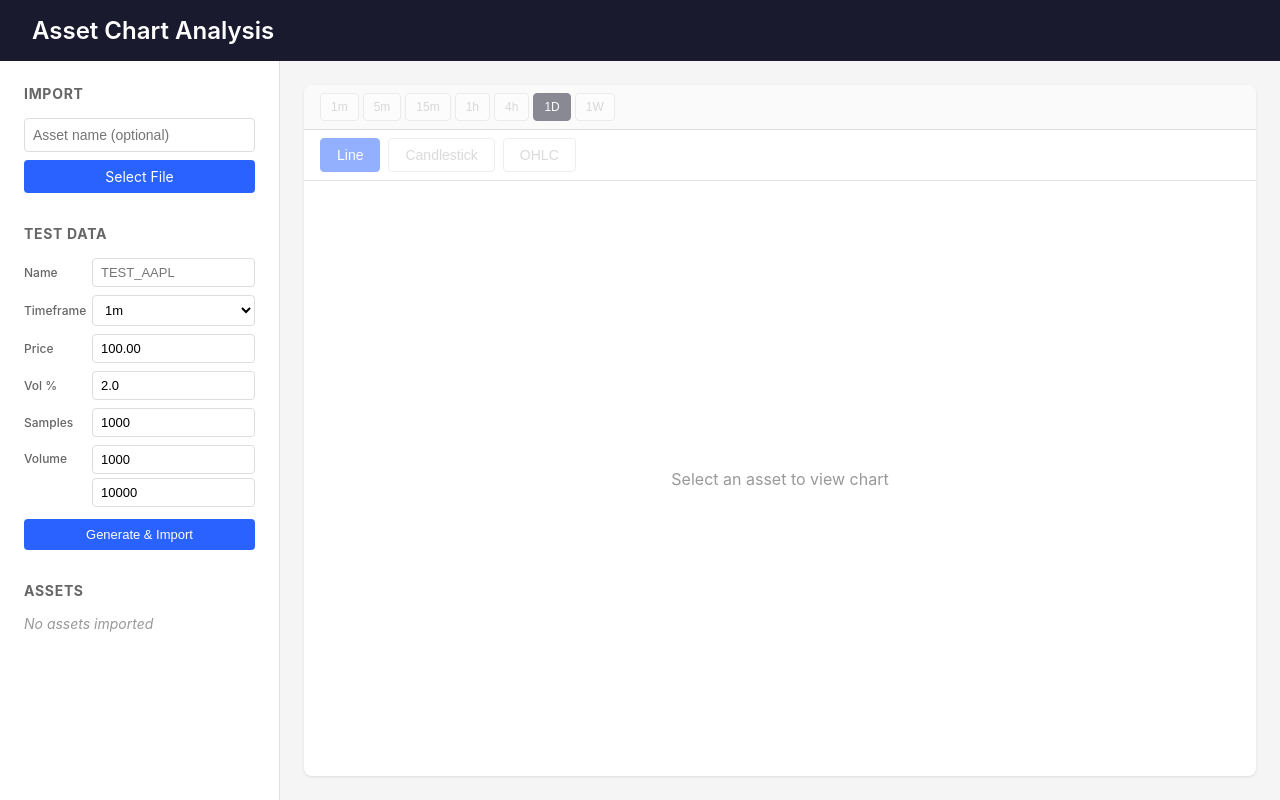
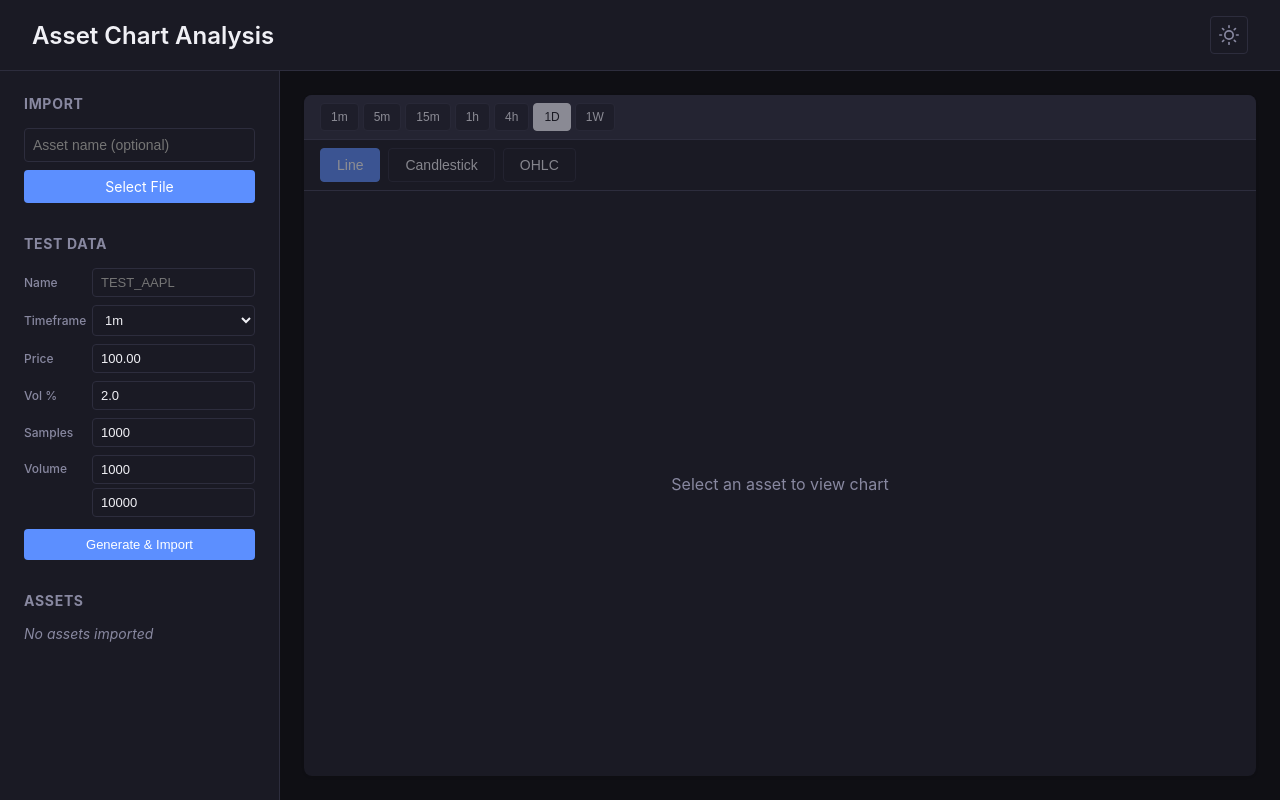
Before and after one commit to van2015/train2trade, a React (Vite) app: page / in a window 1280 px wide. Built offline with nearby package versions, Linux system fonts and the light colour scheme.

Commit message:
feat: add dark theme support with theme toggle

```diff
--- a/src/App.tsx
+++ b/src/App.tsx
@@ -6,6 +6,9 @@ import { TestDataGenerator } from './components/TestDataGenerator/TestDataGenera
 import { AssetList } from './components/AssetList/AssetList';
 import { ChartView } from './components/ChartView/ChartView';
 import { Toast } from './components/Toast/Toast';
+import { ThemeToggle, initTheme } from './components/ThemeToggle/ThemeToggle';
+
+initTheme();
 
 function App() {
   const {
@@ -29,6 +32,7 @@ function App() {
       <Toast toasts={toasts} onDismiss={dismissToast} />
       <header className="app-header">
         <h1>Asset Chart Analysis</h1>
+        <ThemeToggle />
       </header>
 
       <main className="app-main">
--- /dev/null
+++ b/src/components/ThemeToggle/ThemeToggle.tsx
@@ -0,0 +1,61 @@
+import { useCallback } from 'react';
+
+const STORAGE_KEY = 'theme';
+
+function getCurrentTheme(): string {
+  if (typeof window === 'undefined') return 'dark';
+  return localStorage.getItem(STORAGE_KEY) || 'dark';
+}
+
+function setTheme(theme: string): void {
+  document.documentElement.setAttribute('data-theme', theme);
+  localStorage.setItem(STORAGE_KEY, theme);
+}
+
+function toggleTheme(): void {
+  const current = getCurrentTheme();
+  const next = current === 'dark' ? 'light' : 'dark';
+  setTheme(next);
+  window.dispatchEvent(new CustomEvent('themechange'));
+}
+
+function SunIcon() {
+  return (
+    <svg viewBox="0 0 24 24" fill="none" stroke="currentColor" strokeWidth="2" strokeLinecap="round" strokeLinejoin="round">
+      <circle cx="12" cy="12" r="5" />
+      <line x1="12" y1="1" x2="12" y2="3" />
+      <line x1="12" y1="21" x2="12" y2="23" />
+      <line x1="4.22" y1="4.22" x2="5.64" y2="5.64" />
+      <line x1="18.36" y1="18.36" x2="19.78" y2="19.78" />
+      <line x1="1" y1="12" x2="3" y2="12" />
+      <line x1="21" y1="12" x2="23" y2="12" />
+      <line x1="4.22" y1="19.78" x2="5.64" y2="18.36" />
+      <line x1="18.36" y1="5.64" x2="19.78" y2="4.22" />
+    </svg>
+  );
+}
+
+function MoonIcon() {
+  return (
+    <svg viewBox="0 0 24 24" fill="none" stroke="currentColor" strokeWidth="2" strokeLinecap="round" strokeLinejoin="round">
+      <path d="M21 12.79A9 9 0 1 1 11.21 3 7 7 0 0 0 21 12.79z" />
+    </svg>
+  );
+}
+
+export function ThemeToggle() {
+  const handleClick = useCallback(() => {
+    toggleTheme();
+  }, []);
+
+  return (
+    <button className="theme-toggle" onClick={handleClick} aria-label="Toggle theme">
+      {getCurrentTheme() === 'dark' ? <SunIcon /> : <MoonIcon />}
+    </button>
+  );
+}
+
+export function initTheme(): void {
+  const saved = getCurrentTheme();
+  document.documentElement.setAttribute('data-theme', saved);
+}
--- a/src/index.css
+++ b/src/index.css
@@ -4,10 +4,44 @@
   padding: 0;
 }
 
+:root {
+  --bg-primary: #f5f5f7;
+  --bg-secondary: #ffffff;
+  --bg-tertiary: #f0f0f2;
+  --text-primary: #1a1a2e;
+  --text-secondary: #666680;
+  --border: #e0e0e8;
+  --primary: #2962FF;
+  --primary-hover: #1a52e0;
+  --error: #d32f2f;
+  --warning: #f57c00;
+  --success: #2e7d32;
+  --chart-bg: #ffffff;
+  --chart-text: #666680;
+  --chart-grid: #e8e8e8;
+}
+
+[data-theme="dark"] {
+  --bg-primary: #0f0f14;
+  --bg-secondary: #1a1a24;
+  --bg-tertiary: #242432;
+  --text-primary: #f0f0f5;
+  --text-secondary: #8888a0;
+  --border: #2d2d3d;
+  --primary: #5c8fff;
+  --primary-hover: #4d7fee;
+  --error: #ff6b6b;
+  --warning: #ffb347;
+  --success: #69db7c;
+  --chart-bg: #121218;
+  --chart-text: #8888a0;
+  --chart-grid: #2d2d3d;
+}
+
 body {
   font-family: -apple-system, BlinkMacSystemFont, 'Segoe UI', Roboto, Oxygen, Ubuntu, sans-serif;
-  color: #333;
-  background: #f5f5f5;
+  color: var(--text-primary);
+  background: var(--bg-primary);
 }
 
 .app {
@@ -17,14 +51,41 @@ body {
 }
 
 .app-header {
-  background: #1a1a2e;
-  color: white;
+  background: var(--bg-secondary);
+  color: var(--text-primary);
   padding: 1rem 2rem;
+  display: flex;
+  justify-content: space-between;
+  align-items: center;
+  border-bottom: 1px solid var(--border);
 }
 
 .app-header h1 {
   font-size: 1.5rem;
   font-weight: 600;
+}
+
+.theme-toggle {
+  background: transparent;
+  border: 1px solid var(--border);
+  border-radius: 4px;
+  padding: 0.5rem;
+  cursor: pointer;
+  color: var(--text-secondary);
+  display: flex;
+  align-items: center;
+  justify-content: center;
+  transition: all 0.2s;
+}
+
+.theme-toggle:hover {
+  background: var(--bg-tertiary);
+  color: var(--text-primary);
+}
+
+.theme-toggle svg {
+  width: 20px;
+  height: 20px;
 }
 
 .app-main {
@@ -34,8 +95,8 @@ body {
 
 .sidebar {
   width: 280px;
-  background: white;
-  border-right: 1px solid #e0e0e0;
+  background: var(--bg-secondary);
+  border-right: 1px solid var(--border);
   padding: 1.5rem;
   display: flex;
   flex-direction: column;
@@ -46,7 +107,7 @@ body {
 .sidebar section h2 {
   font-size: 0.875rem;
   text-transform: uppercase;
-  color: #666;
+  color: var(--text-secondary);
   margin-bottom: 1rem;
   letter-spacing: 0.05em;
 }
@@ -59,15 +120,17 @@ body {
 
 .import-section input[type="text"] {
   padding: 0.5rem;
-  border: 1px solid #ddd;
+  border: 1px solid var(--border);
   border-radius: 4px;
   font-size: 0.875rem;
+  background: var(--bg-secondary);
+  color: var(--text-primary);
 }
 
 .file-input-label {
   display: inline-block;
   padding: 0.5rem 1rem;
-  background: #2962FF;
+  background: var(--primary);
   color: white;
   border-radius: 4px;
   cursor: pointer;
@@ -80,11 +143,11 @@ body {
 }
 
 .file-input-label:hover {
-  background: #1a52e0;
+  background: var(--primary-hover);
 }
 
 .file-input-label:has(input:disabled) {
-  background: #ccc;
+  background: var(--text-secondary);
   cursor: not-allowed;
 }
 
@@ -95,7 +158,7 @@ body {
 }
 
 .asset-list-empty {
-  color: #999;
+  color: var(--text-secondary);
   font-size: 0.875rem;
   font-style: italic;
 }
@@ -104,25 +167,30 @@ body {
   display: flex;
   align-items: center;
   padding: 0.75rem;
-  background: #f5f5f5;
+  background: var(--bg-tertiary);
   border-radius: 4px;
   gap: 0.5rem;
 }
 
 .asset-item.selected {
-  background: #e3f2fd;
-  border: 1px solid #2962FF;
+  background: var(--primary);
+  color: white;
+}
+
+.asset-item.selected .asset-data-count {
+  color: rgba(255, 255, 255, 0.8);
 }
 
 .asset-name {
   flex: 1;
   font-weight: 500;
   cursor: pointer;
+  color: var(--text-primary);
 }
 
 .asset-data-count {
   font-size: 0.75rem;
-  color: #666;
+  color: var(--text-secondary);
 }
 
 .delete-btn {
@@ -130,15 +198,18 @@ body {
   height: 24px;
   border: none;
   background: transparent;
-  color: #999;
+  color: var(--text-secondary);
   font-size: 1.25rem;
   cursor: pointer;
   border-radius: 4px;
+  display: flex;
+  align-items: center;
+  justify-content: center;
 }
 
 .delete-btn:hover {
-  background: #fee;
-  color: #d32f2f;
+  background: var(--error);
+  color: white;
 }
 
 .chart-section {
@@ -152,7 +223,7 @@ body {
   flex: 1;
   display: flex;
   flex-direction: column;
-  background: white;
+  background: var(--bg-secondary);
   border-radius: 8px;
   box-shadow: 0 1px 3px rgba(0, 0, 0, 0.1);
   overflow: hidden;
@@ -162,21 +233,22 @@ body {
   display: flex;
   gap: 0.5rem;
   padding: 0.5rem 1rem;
-  border-bottom: 1px solid #e0e0e0;
+  border-bottom: 1px solid var(--border);
 }
 
 .timeframe-selector {
   display: flex;
   gap: 0.25rem;
   padding: 0.5rem 1rem;
-  border-bottom: 1px solid #e0e0e0;
-  background: #fafafa;
+  border-bottom: 1px solid var(--border);
+  background: var(--bg-tertiary);
 }
 
 .timeframe-btn {
   padding: 0.375rem 0.625rem;
-  border: 1px solid #ddd;
-  background: white;
+  border: 1px solid var(--border);
+  background: var(--bg-secondary);
+  color: var(--text-primary);
   border-radius: 4px;
   cursor: pointer;
   font-size: 0.75rem;
@@ -185,13 +257,13 @@ body {
 }
 
 .timeframe-btn:hover {
-  background: #f5f5f5;
+  background: var(--bg-tertiary);
 }
 
 .timeframe-btn.active {
-  background: #1a1a2e;
-  color: white;
-  border-color: #1a1a2e;
+  background: var(--text-primary);
+  color: var(--bg-primary);
+  border-color: var(--text-primary);
 }
 
 .timeframe-btn:disabled {
@@ -201,8 +273,9 @@ body {
 
 .chart-type-btn {
   padding: 0.5rem 1rem;
-  border: 1px solid #ddd;
-  background: white;
+  border: 1px solid var(--border);
+  background: var(--bg-secondary);
+  color: var(--text-primary);
   border-radius: 4px;
   cursor: pointer;
   font-size: 0.875rem;
@@ -210,13 +283,13 @@ body {
 }
 
 .chart-type-btn:hover {
-  background: #f5f5f5;
+  background: var(--bg-tertiary);
 }
 
 .chart-type-btn.active {
-  background: #2962FF;
+  background: var(--primary);
   color: white;
-  border-color: #2962FF;
+  border-color: var(--primary);
 }
 
 .chart-type-btn:disabled {
@@ -236,13 +309,13 @@ body {
   display: flex;
   align-items: center;
   justify-content: center;
-  color: #999;
+  color: var(--text-secondary);
   font-size: 1rem;
 }
 
 .error-message {
-  background: #ffebee;
-  color: #c62828;
+  background: var(--error);
+  color: white;
   padding: 0.75rem 1rem;
   border-radius: 4px;
   margin-bottom: 1rem;
@@ -255,7 +328,7 @@ body {
   justify-content: center;
   min-height: 100vh;
   font-size: 1.25rem;
-  color: #666;
+  color: var(--text-secondary);
 }
 
 .toast-container {
@@ -273,7 +346,7 @@ body {
   align-items: center;
   gap: 0.75rem;
   padding: 0.75rem 1rem;
-  background: white;
+  background: var(--bg-secondary);
   border-radius: 6px;
   box-shadow: 0 4px 12px rgba(0, 0, 0, 0.15);
   min-width: 280px;
@@ -293,21 +366,21 @@ body {
 }
 
 .toast-info {
-  border-left: 4px solid #2962FF;
+  border-left: 4px solid var(--primary);
 }
 
 .toast-warning {
-  border-left: 4px solid #f57c00;
+  border-left: 4px solid var(--warning);
 }
 
 .toast-error {
-  border-left: 4px solid #d32f2f;
+  border-left: 4px solid var(--error);
 }
 
 .toast-message {
   flex: 1;
   font-size: 0.875rem;
-  color: #333;
+  color: var(--text-primary);
 }
 
 .toast-dismiss {
@@ -315,7 +388,7 @@ body {
   height: 24px;
   border: none;
   background: transparent;
-  color: #999;
+  color: var(--text-secondary);
   font-size: 1.25rem;
   cursor: pointer;
   border-radius: 4px;
@@ -325,8 +398,8 @@ body {
 }
 
 .toast-dismiss:hover {
-  background: #f5f5f5;
-  color: #333;
+  background: var(--bg-tertiary);
+  color: var(--text-primary);
 }
 
 .test-data-generator {
@@ -345,7 +418,7 @@ body {
   width: 60px;
   font-size: 0.75rem;
   font-weight: 500;
-  color: #666;
+  color: var(--text-secondary);
   flex-shrink: 0;
 }
 
@@ -353,23 +426,24 @@ body {
 .tdg-row select {
   flex: 1;
   padding: 0.375rem 0.5rem;
-  border: 1px solid #ddd;
+  border: 1px solid var(--border);
   border-radius: 4px;
   font-size: 0.8125rem;
-  background: white;
+  background: var(--bg-secondary);
+  color: var(--text-primary);
   min-width: 0;
 }
 
 .tdg-row input:focus,
 .tdg-row select:focus {
   outline: none;
-  border-color: #2962FF;
-  box-shadow: 0 0 0 2px rgba(41, 98, 255, 0.1);
+  border-color: var(--primary);
+  box-shadow: 0 0 0 2px var(--primary);
 }
 
 .tdg-row input:disabled,
 .tdg-row select:disabled {
-  background: #f5f5f5;
+  background: var(--bg-tertiary);
   cursor: not-allowed;
 }
 
@@ -392,22 +466,23 @@ body {
 .tdg-vol-max {
   width: 100%;
   padding: 0.375rem 0.5rem;
-  border: 1px solid #ddd;
+  border: 1px solid var(--border);
   border-radius: 4px;
   font-size: 0.8125rem;
-  background: white;
+  background: var(--bg-secondary);
+  color: var(--text-primary);
 }
 
 .tdg-vol-min:focus,
 .tdg-vol-max:focus {
   outline: none;
-  border-color: #2962FF;
-  box-shadow: 0 0 0 2px rgba(41, 98, 255, 0.1);
+  border-color: var(--primary);
+  box-shadow: 0 0 0 2px var(--primary);
 }
 
 .validation-errors {
-  background: #ffebee;
-  color: #c62828;
+  background: var(--error);
+  color: white;
   padding: 0.5rem;
   border-radius: 4px;
   font-size: 0.75rem;
@@ -415,7 +490,7 @@ body {
 
 .generate-btn {
   padding: 0.5rem;
-  background: #2962FF;
+  background: var(--primary);
   color: white;
   border: none;
   border-radius: 4px;
@@ -427,10 +502,10 @@ body {
 }
 
 .generate-btn:hover {
-  background: #1a52e0;
+  background: var(--primary-hover);
 }
 
 .generate-btn:disabled {
-  background: #ccc;
+  background: var(--text-secondary);
   cursor: not-allowed;
 }
--- a/src/services/chart/ChartService.ts
+++ b/src/services/chart/ChartService.ts
@@ -6,4 +6,5 @@ export interface ChartService {
   renderOHLC(container: HTMLElement, data: PriceData[]): void;
   destroy(): void;
   switchChartType(type: ChartType, container: HTMLElement, data: PriceData[]): void;
+  updateTheme(): void;
 }
--- a/src/services/chart/LightweightChartService.ts
+++ b/src/services/chart/LightweightChartService.ts
@@ -38,19 +38,30 @@ export class LightweightChartService implements ChartService {
     }));
   }
 
+  private getThemeColors() {
+    const styles = getComputedStyle(document.documentElement);
+    return {
+      chartBg: styles.getPropertyValue('--chart-bg').trim() || '#ffffff',
+      chartText: styles.getPropertyValue('--chart-text').trim() || '#666680',
+      chartGrid: styles.getPropertyValue('--chart-grid').trim() || '#e8e8e8',
+    };
+  }
+
   private createChartContainer(container: HTMLElement): void {
     if (this.chart) {
       this.chart.remove();
     }
 
+    const colors = this.getThemeColors();
+
     this.chart = createChart(container, {
       layout: {
-        background: { color: '#ffffff' },
-        textColor: '#333333',
+        background: { color: colors.chartBg },
+        textColor: colors.chartText,
       },
       grid: {
-        vertLines: { color: '#e0e0e0' },
-        horzLines: { color: '#e0e0e0' },
+        vertLines: { color: colors.chartGrid },
+        horzLines: { color: colors.chartGrid },
       },
       width: container.clientWidth,
       height: container.clientHeight,
@@ -134,4 +145,20 @@ export class LightweightChartService implements ChartService {
         break;
     }
   }
+
+  updateTheme(): void {
+    if (!this.chart) return;
+
+    const colors = this.getThemeColors();
+    this.chart.applyOptions({
+      layout: {
+        background: { color: colors.chartBg },
+        textColor: colors.chartText,
+      },
+      grid: {
+        vertLines: { color: colors.chartGrid },
+        horzLines: { color: colors.chartGrid },
+      },
+    });
+  }
 }
```
Also changed, not shown: src/components/ChartView/ChartView.tsx (+10 -1 lines), src/hooks/useChart.ts (+7 -0 lines).
